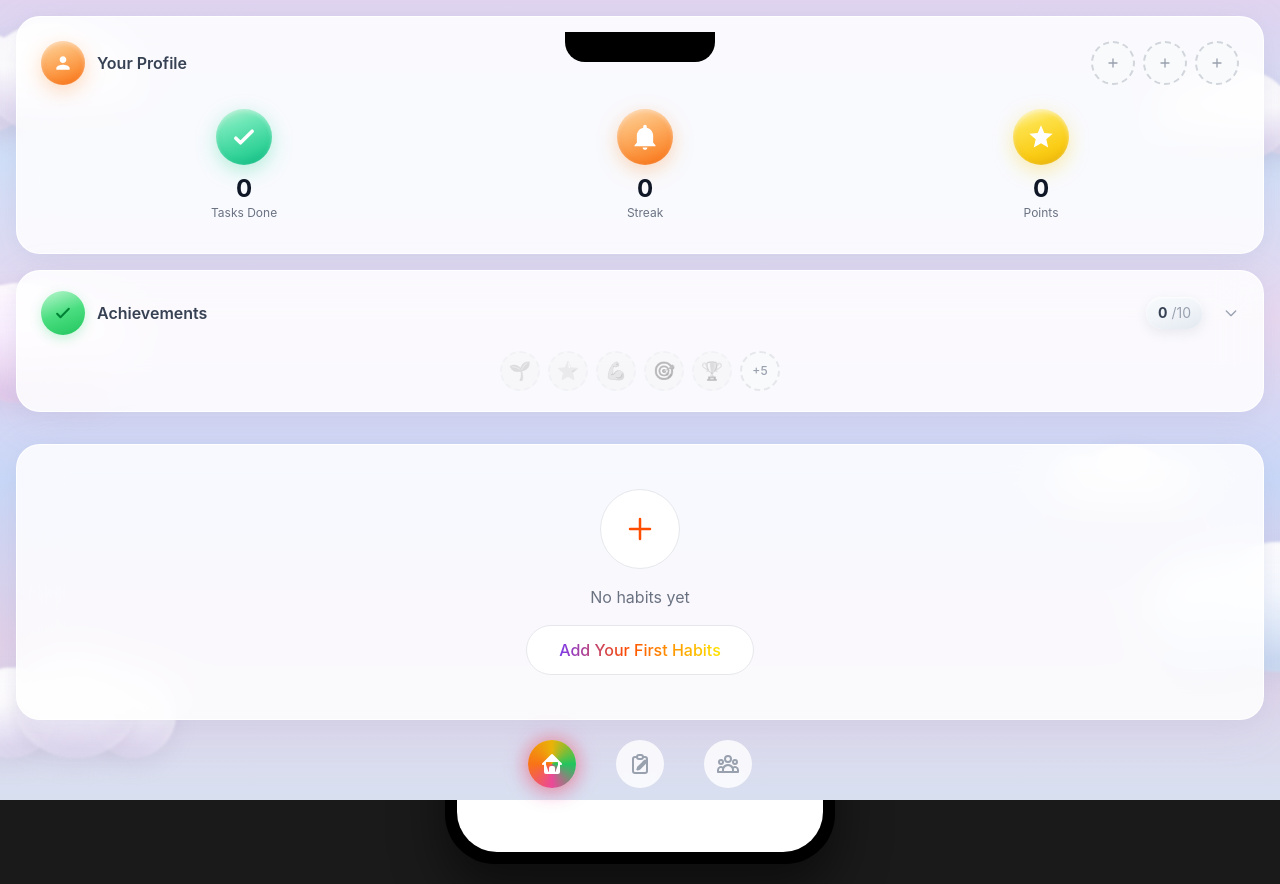
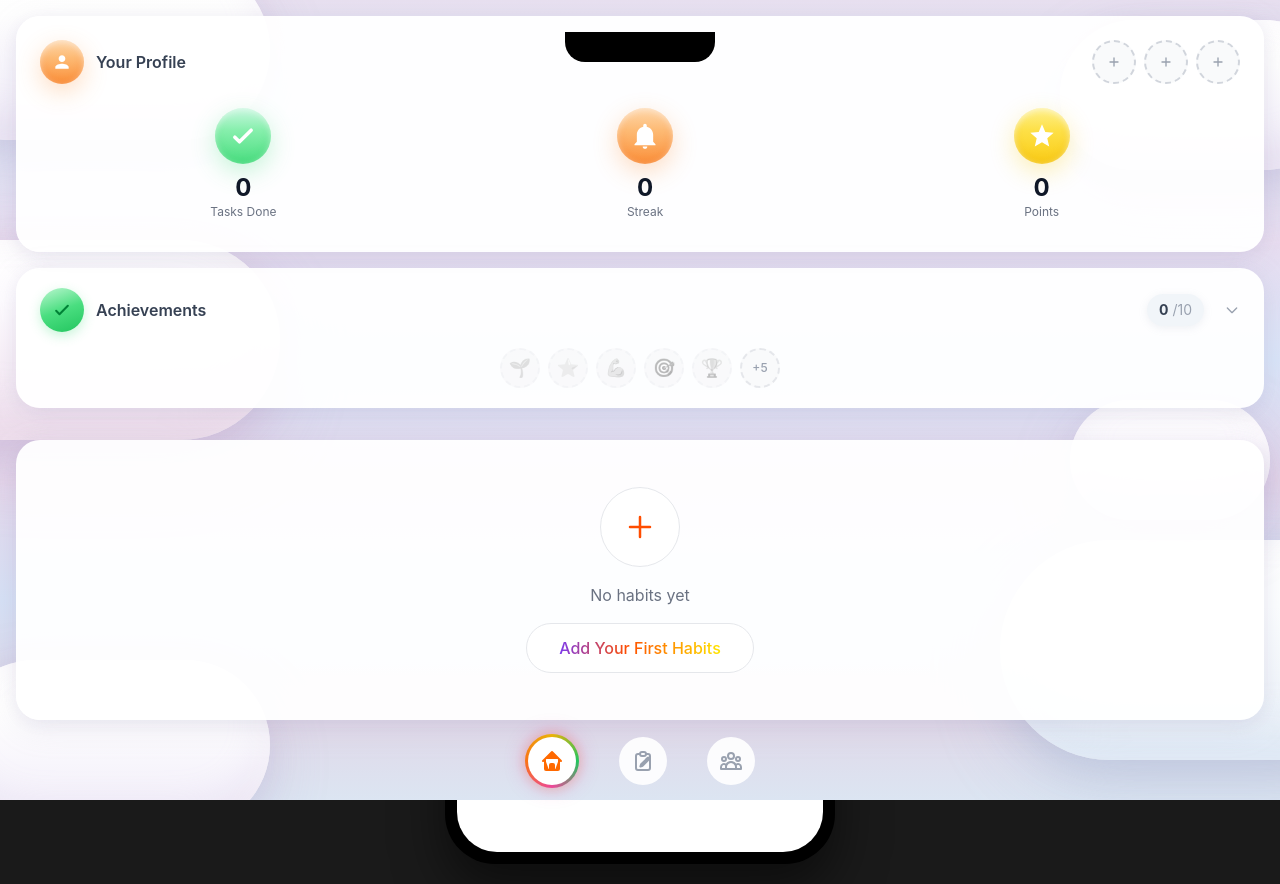
Before and after one commit to benyamty/HB, a React (Vite) app: page / in a window 1280 px wide. Built offline with nearby package versions, Linux system fonts and the light colour scheme.

Commit message:
Rewrite cloud background with large rounded cloud shapes, opaque white cards, soft pastel stat circles, rainbow ring nav

```diff
--- a/src/App.jsx
+++ b/src/App.jsx
@@ -249,14 +249,14 @@ function App() {
 
   return (
     <div className="h-full w-full">
-      {/* Puffy Cloud Background */}
+      {/* Cloud Background */}
       <div className="cloud-bg">
-        <div className="puffy-cloud cloud-1"><span></span></div>
-        <div className="puffy-cloud cloud-2"><span></span></div>
-        <div className="puffy-cloud cloud-3"><span></span></div>
-        <div className="puffy-cloud cloud-4"><span></span></div>
-        <div className="puffy-cloud cloud-5"><span></span></div>
-        <div className="puffy-cloud cloud-6"><span></span></div>
+        <div className="cloud cloud-1"></div>
+        <div className="cloud cloud-2"></div>
+        <div className="cloud cloud-3"></div>
+        <div className="cloud cloud-4"></div>
+        <div className="cloud cloud-5"></div>
+        <div className="cloud cloud-6"></div>
       </div>
 
       <AnimatePresence>
@@ -380,9 +380,9 @@ function App() {
                   setScreen('home')
                   setHabitsExpanded(false)
                 }}
-                className={`p-3 rounded-full transition-all ${screen === 'home' && !habitsExpanded ? 'nav-pill-active' : 'bg-white/80 backdrop-blur-sm'}`}
+                className={`p-3 rounded-full transition-all ${screen === 'home' && !habitsExpanded ? 'nav-pill-active' : 'bg-white/90'}`}
               >
-                <svg className={`w-6 h-6 ${screen === 'home' && !habitsExpanded ? 'text-white' : 'text-gray-400'}`} fill={screen === 'home' && !habitsExpanded ? 'currentColor' : 'none'} stroke="currentColor" strokeWidth={2} viewBox="0 0 24 24">
+                <svg className={`w-6 h-6 ${screen === 'home' && !habitsExpanded ? 'text-orange-500' : 'text-gray-400'}`} fill={screen === 'home' && !habitsExpanded ? 'currentColor' : 'none'} stroke="currentColor" strokeWidth={2} viewBox="0 0 24 24">
                   <path strokeLinecap="round" strokeLinejoin="round" d="M3 12l2-2m0 0l7-7 7 7M5 10v10a1 1 0 001 1h3m10-11l2 2m-2-2v10a1 1 0 01-1 1h-3m-6 0a1 1 0 001-1v-4a1 1 0 011-1h2a1 1 0 011 1v4a1 1 0 001 1m-6 0h6" />
                 </svg>
               </button>
@@ -392,9 +392,9 @@ function App() {
                   setScreen('home')
                   setHabitsExpanded(true)
                 }}
-                className={`p-3 rounded-full transition-all ${screen === 'home' && habitsExpanded ? 'nav-pill-active' : 'bg-white/80 backdrop-blur-sm'}`}
+                className={`p-3 rounded-full transition-all ${screen === 'home' && habitsExpanded ? 'nav-pill-active' : 'bg-white/90'}`}
               >
-                <svg className={`w-6 h-6 ${screen === 'home' && habitsExpanded ? 'text-white' : 'text-gray-400'}`} fill="none" stroke="currentColor" strokeWidth={2} viewBox="0 0 24 24">
+                <svg className={`w-6 h-6 ${screen === 'home' && habitsExpanded ? 'text-orange-500' : 'text-gray-400'}`} fill="none" stroke="currentColor" strokeWidth={2} viewBox="0 0 24 24">
                   <path strokeLinecap="round" strokeLinejoin="round" d="M9 5H7a2 2 0 00-2 2v12a2 2 0 002 2h10a2 2 0 002-2V7a2 2 0 00-2-2h-2M9 5a2 2 0 002 2h2a2 2 0 002-2M9 5a2 2 0 012-2h2a2 2 0 012 2" />
                   <path strokeLinecap="round" strokeLinejoin="round" d="M14.121 14.121L16.5 11.743m0 0l1.378-1.378a1 1 0 00-1.414-1.414L15.086 10.33m1.414 1.414l-4.95 4.95a1 1 0 01-.39.242l-1.83.61.61-1.83a1 1 0 01.242-.39l4.95-4.95" />
                 </svg>
@@ -402,9 +402,9 @@ function App() {
               {/* Social/Friends */}
               <button
                 onClick={() => setScreen('social')}
-                className={`p-3 rounded-full transition-all ${screen === 'social' ? 'nav-pill-active' : 'bg-white/80 backdrop-blur-sm'}`}
+                className={`p-3 rounded-full transition-all ${screen === 'social' ? 'nav-pill-active' : 'bg-white/90'}`}
               >
-                <svg className={`w-6 h-6 ${screen === 'social' ? 'text-white' : 'text-gray-400'}`} fill="none" stroke="currentColor" strokeWidth={2} viewBox="0 0 24 24">
+                <svg className={`w-6 h-6 ${screen === 'social' ? 'text-orange-500' : 'text-gray-400'}`} fill="none" stroke="currentColor" strokeWidth={2} viewBox="0 0 24 24">
                   <path strokeLinecap="round" strokeLinejoin="round" d="M17 20h5v-2a3 3 0 00-5.356-1.857M17 20H7m10 0v-2c0-.656-.126-1.283-.356-1.857M7 20H2v-2a3 3 0 015.356-1.857M7 20v-2c0-.656.126-1.283.356-1.857m0 0a5.002 5.002 0 019.288 0M15 7a3 3 0 11-6 0 3 3 0 016 0zm6 3a2 2 0 11-4 0 2 2 0 014 0zM7 10a2 2 0 11-4 0 2 2 0 014 0z" />
                 </svg>
               </button>
--- a/src/index.css
+++ b/src/index.css
@@ -248,222 +248,190 @@ body {
 
 /* ===== DREAMY CLOUD UI SYSTEM ===== */
 
-/* ===== PUFFY CLOUD BACKGROUND ===== */
+/* ===== CLOUD BACKGROUND - MATCHING REFERENCE ===== */
 
-/* Cloud background wrapper */
 .cloud-bg {
   position: fixed;
   inset: 0;
   z-index: 0;
   overflow: hidden;
+  /* Soft lavender/blue/pink gradient base */
   background: linear-gradient(180deg,
-    #e0d4f0 0%,
-    #d0e0f8 20%,
-    #e8d8f0 40%,
-    #c8d8f8 60%,
-    #e0d0e8 80%,
-    #d8e0f0 100%
+    #e8e0f0 0%,
+    #dde8f8 15%,
+    #e8ddf0 30%,
+    #d8e4f8 45%,
+    #e5d8ec 60%,
+    #d5e0f5 75%,
+    #e0d8e8 90%,
+    #dce5f2 100%
   );
 }
 
-/* Puffy cloud - made of multiple overlapping circles */
-.puffy-cloud {
+/* Large puffy cloud shapes */
+.cloud {
   position: absolute;
-  filter: blur(1px);
+  border-radius: 100px;
+  background: linear-gradient(180deg,
+    #ffffff 0%,
+    #fefefe 30%,
+    #f8f6fc 60%,
+    #f0ecf8 100%
+  );
+  box-shadow:
+    0 20px 60px rgba(180, 160, 200, 0.25),
+    0 10px 30px rgba(160, 140, 190, 0.15),
+    inset 0 -20px 40px rgba(200, 180, 220, 0.2),
+    inset 0 10px 30px rgba(255, 255, 255, 0.9);
 }
 
-.puffy-cloud::before,
-.puffy-cloud::after,
-.puffy-cloud span {
-  content: '';
-  position: absolute;
-  border-radius: 50%;
-  background: linear-gradient(180deg,
-    rgba(255,255,255,0.98) 0%,
-    rgba(255,255,255,0.95) 40%,
-    rgba(240,235,250,0.9) 70%,
-    rgba(220,215,240,0.85) 100%
-  );
-  box-shadow:
-    inset 0 -15px 30px rgba(200,190,220,0.3),
-    inset 0 5px 15px rgba(255,255,255,0.8),
-    0 8px 20px rgba(180,170,200,0.25);
+/* Cloud 1 - Top left - large white/cream */
+.cloud-1 {
+  width: 350px;
+  height: 180px;
+  top: -40px;
+  left: -80px;
+  border-radius: 90px;
 }
-
-/* Cloud 1 - Top left large cloud */
-.cloud-1 {
-  top: 2%;
-  left: -8%;
-  width: 280px;
-  height: 120px;
-  animation: driftCloud 30s ease-in-out infinite;
-}
-.cloud-1::before { width: 100px; height: 100px; top: 20px; left: 30px; }
-.cloud-1::after { width: 130px; height: 110px; top: 10px; left: 80px; }
-.cloud-1 span { display: block; width: 90px; height: 90px; top: 30px; left: 150px; }
 
 /* Cloud 2 - Top right */
 .cloud-2 {
-  top: 8%;
-  right: -5%;
-  width: 220px;
-  height: 100px;
-  animation: driftCloud 25s ease-in-out infinite reverse;
+  width: 280px;
+  height: 150px;
+  top: 20px;
+  right: -60px;
+  border-radius: 75px;
 }
-.cloud-2::before { width: 80px; height: 80px; top: 20px; left: 20px; }
-.cloud-2::after { width: 100px; height: 90px; top: 10px; left: 60px; }
-.cloud-2 span { display: block; width: 70px; height: 70px; top: 25px; left: 120px; }
 
-/* Cloud 3 - Middle area pink-tinted */
+/* Cloud 3 - Middle left - pink tinted */
 .cloud-3 {
-  top: 35%;
-  left: -12%;
-  width: 300px;
-  height: 130px;
-  animation: driftCloud 35s ease-in-out infinite;
-}
-.cloud-3::before,
-.cloud-3::after,
-.cloud-3 span {
+  width: 380px;
+  height: 200px;
+  top: 30%;
+  left: -100px;
+  border-radius: 100px;
   background: linear-gradient(180deg,
-    rgba(255,250,255,0.98) 0%,
-    rgba(250,240,255,0.95) 40%,
-    rgba(240,220,245,0.9) 70%,
-    rgba(225,200,235,0.85) 100%
+    #ffffff 0%,
+    #fefcff 30%,
+    #f8f0f8 60%,
+    #f0e4f0 100%
   );
   box-shadow:
-    inset 0 -15px 30px rgba(210,180,220,0.35),
-    inset 0 5px 15px rgba(255,255,255,0.8),
-    0 8px 20px rgba(200,170,210,0.25);
+    0 25px 70px rgba(200, 160, 200, 0.3),
+    0 12px 35px rgba(180, 140, 180, 0.2),
+    inset 0 -25px 50px rgba(220, 180, 210, 0.25),
+    inset 0 12px 35px rgba(255, 255, 255, 0.9);
 }
-.cloud-3::before { width: 110px; height: 110px; top: 20px; left: 40px; }
-.cloud-3::after { width: 140px; height: 120px; top: 5px; left: 100px; }
-.cloud-3 span { display: block; width: 100px; height: 100px; top: 25px; left: 180px; }
 
-/* Cloud 4 - Bottom right blue-tinted */
+/* Cloud 4 - Bottom right - blue tinted */
 .cloud-4 {
-  bottom: 15%;
-  right: -10%;
-  width: 320px;
-  height: 140px;
-  animation: driftCloud 28s ease-in-out infinite;
-}
-.cloud-4::before,
-.cloud-4::after,
-.cloud-4 span {
+  width: 400px;
+  height: 220px;
+  bottom: 5%;
+  right: -120px;
+  border-radius: 110px;
   background: linear-gradient(180deg,
-    rgba(255,255,255,0.98) 0%,
-    rgba(245,250,255,0.95) 40%,
-    rgba(220,235,250,0.9) 70%,
-    rgba(200,220,245,0.85) 100%
+    #ffffff 0%,
+    #fcfeff 30%,
+    #f4f8fc 60%,
+    #e8f0f8 100%
   );
   box-shadow:
-    inset 0 -15px 30px rgba(180,200,230,0.35),
-    inset 0 5px 15px rgba(255,255,255,0.8),
-    0 8px 20px rgba(170,190,220,0.25);
+    0 25px 70px rgba(160, 180, 210, 0.3),
+    0 12px 35px rgba(140, 160, 200, 0.2),
+    inset 0 -25px 50px rgba(180, 200, 230, 0.25),
+    inset 0 12px 35px rgba(255, 255, 255, 0.9);
 }
-.cloud-4::before { width: 120px; height: 120px; top: 20px; left: 50px; }
-.cloud-4::after { width: 150px; height: 130px; top: 5px; left: 110px; }
-.cloud-4 span { display: block; width: 110px; height: 110px; top: 25px; left: 200px; }
 
 /* Cloud 5 - Bottom left */
 .cloud-5 {
-  bottom: 5%;
-  left: -5%;
-  width: 260px;
-  height: 110px;
-  animation: driftCloud 32s ease-in-out infinite reverse;
-}
-.cloud-5::before { width: 90px; height: 90px; top: 20px; left: 25px; }
-.cloud-5::after { width: 120px; height: 100px; top: 10px; left: 75px; }
-.cloud-5 span { display: block; width: 85px; height: 85px; top: 25px; left: 150px; }
-
-/* Cloud 6 - Middle right */
-.cloud-6 {
-  top: 55%;
-  right: 5%;
-  width: 200px;
-  height: 90px;
-  animation: driftCloud 22s ease-in-out infinite;
-}
-.cloud-6::before { width: 70px; height: 70px; top: 20px; left: 20px; }
-.cloud-6::after { width: 90px; height: 80px; top: 10px; left: 55px; }
-.cloud-6 span { display: block; width: 65px; height: 65px; top: 25px; left: 110px; }
-
-@keyframes driftCloud {
-  0%, 100% { transform: translateX(0) translateY(0); }
-  50% { transform: translateX(20px) translateY(-10px); }
+  width: 320px;
+  height: 170px;
+  bottom: -30px;
+  left: -50px;
+  border-radius: 85px;
 }
 
-/* Dreamy bg class for modals etc */
+/* Cloud 6 - Middle right small */
+.cloud-6 {
+  width: 200px;
+  height: 120px;
+  top: 50%;
+  right: 10px;
+  border-radius: 60px;
+  background: linear-gradient(180deg,
+    #ffffff 0%,
+    #fefcff 30%,
+    #f6f2f8 60%,
+    #ece4f0 100%
+  );
+}
+
+/* Dreamy bg for modals */
 .dreamy-bg {
   background: linear-gradient(180deg,
-    #e0d4f0 0%,
-    #d0e0f8 30%,
-    #e8d8f0 50%,
-    #c8d8f8 70%,
-    #e0d0e8 100%
+    #e8e0f0 0%,
+    #dde8f8 30%,
+    #e8ddf0 50%,
+    #d8e4f8 70%,
+    #e5d8ec 100%
   );
   min-height: 100%;
 }
 
-/* ===== FROSTED GLASS CARDS ===== */
+/* ===== CARDS - WHITE/CREAM OPAQUE ===== */
 
-/* Frosted glass card - soft and subtle */
 .glass-card {
-  background: rgba(255, 255, 255, 0.85);
-  backdrop-filter: blur(20px);
-  -webkit-backdrop-filter: blur(20px);
-  border: 1px solid rgba(255, 255, 255, 0.9);
+  background: rgba(255, 255, 255, 0.95);
+  border: none;
+  border-radius: 24px;
   box-shadow:
-    0 10px 40px rgba(180, 170, 200, 0.15),
-    0 4px 15px rgba(160, 180, 210, 0.1);
+    0 8px 32px rgba(180, 170, 200, 0.18),
+    0 4px 16px rgba(160, 150, 190, 0.12);
 }
 
-/* ===== SOFT MATTE STAT CIRCLES ===== */
+/* ===== SOFT PASTEL STAT CIRCLES ===== */
 
-/* Soft matte green circle (Tasks Done) */
+/* Mint green circle (Tasks Done) - soft pastel */
 .stat-circle-green {
-  background: linear-gradient(160deg, #b8f0d0 0%, #6ee7b7 30%, #34d399 70%, #10b981 100%);
+  background: linear-gradient(180deg, #c8f7e0 0%, #86efac 40%, #4ade80 100%);
   box-shadow:
-    0 6px 20px rgba(52, 211, 153, 0.35),
-    inset 0 2px 4px rgba(255, 255, 255, 0.4),
-    inset 0 -2px 6px rgba(16, 185, 129, 0.2);
+    0 8px 24px rgba(74, 222, 128, 0.3),
+    inset 0 2px 6px rgba(255, 255, 255, 0.5),
+    inset 0 -4px 10px rgba(34, 197, 94, 0.15);
 }
 
-/* Soft matte orange circle (Streak) */
+/* Soft orange circle (Streak) */
 .stat-circle-orange {
-  background: linear-gradient(160deg, #fed7aa 0%, #fdba74 30%, #fb923c 70%, #f97316 100%);
+  background: linear-gradient(180deg, #fed7aa 0%, #fdba74 40%, #fb923c 100%);
   box-shadow:
-    0 6px 20px rgba(251, 146, 60, 0.35),
-    inset 0 2px 4px rgba(255, 255, 255, 0.4),
-    inset 0 -2px 6px rgba(234, 88, 12, 0.2);
+    0 8px 24px rgba(251, 146, 60, 0.3),
+    inset 0 2px 6px rgba(255, 255, 255, 0.5),
+    inset 0 -4px 10px rgba(234, 88, 12, 0.15);
 }
 
-/* Soft matte yellow circle (Points) */
+/* Golden yellow circle (Points) */
 .stat-circle-yellow {
-  background: linear-gradient(160deg, #fef9c3 0%, #fde047 30%, #facc15 70%, #eab308 100%);
+  background: linear-gradient(180deg, #fef08a 0%, #fde047 40%, #facc15 100%);
   box-shadow:
-    0 6px 20px rgba(250, 204, 21, 0.35),
-    inset 0 2px 4px rgba(255, 255, 255, 0.5),
-    inset 0 -2px 6px rgba(202, 138, 4, 0.15);
+    0 8px 24px rgba(250, 204, 21, 0.3),
+    inset 0 2px 6px rgba(255, 255, 255, 0.6),
+    inset 0 -4px 10px rgba(202, 138, 4, 0.12);
 }
 
-/* Soft matte orange profile circle */
+/* Orange profile circle */
 .stat-circle-profile {
-  background: linear-gradient(160deg, #fed7aa 0%, #fdba74 30%, #fb923c 70%, #f97316 100%);
+  background: linear-gradient(180deg, #fed7aa 0%, #fdba74 40%, #fb923c 100%);
   box-shadow:
-    0 6px 20px rgba(251, 146, 60, 0.35),
-    inset 0 2px 4px rgba(255, 255, 255, 0.4),
-    inset 0 -2px 6px rgba(234, 88, 12, 0.2);
+    0 8px 24px rgba(251, 146, 60, 0.3),
+    inset 0 2px 6px rgba(255, 255, 255, 0.5),
+    inset 0 -4px 10px rgba(234, 88, 12, 0.15);
 }
 
-/* Soft pill counter (like 2/10) */
+/* Pill counter (2/10 style) */
 .pill-counter {
-  background: linear-gradient(160deg, #f8fafc 0%, #f1f5f9 50%, #e2e8f0 100%);
-  box-shadow:
-    0 4px 12px rgba(148, 163, 184, 0.2),
-    inset 0 1px 2px rgba(255, 255, 255, 0.8);
+  background: #f1f5f9;
+  box-shadow: 0 2px 8px rgba(148, 163, 184, 0.15);
 }
 
 /* Achievement circle - unlocked */
@@ -501,19 +469,24 @@ body {
     inset 0 -2px 6px rgba(22, 101, 52, 0.15);
 }
 
-/* Bottom nav - rainbow ring with glow */
+/* Bottom nav - rainbow RING around icon (not filled) */
 .nav-pill-active {
-  background: conic-gradient(from 180deg at 50% 50%,
+  background: white;
+  border: 3px solid transparent;
+  background-image:
+    linear-gradient(white, white),
+    conic-gradient(from 180deg at 50% 50%,
       #ec4899 0deg,
       #f97316 90deg,
       #eab308 180deg,
       #22c55e 270deg,
       #ec4899 360deg
     );
+  background-origin: border-box;
+  background-clip: padding-box, border-box;
   box-shadow:
-    0 0 25px rgba(236, 72, 153, 0.4),
-    0 0 15px rgba(249, 115, 22, 0.3),
-    0 6px 20px rgba(236, 72, 153, 0.25);
+    0 0 20px rgba(236, 72, 153, 0.35),
+    0 0 12px rgba(249, 115, 22, 0.25);
 }
 
 /* Small soft colored circles for achievements */
```
Lines whose indentation alone changed are shown as unchanged.
